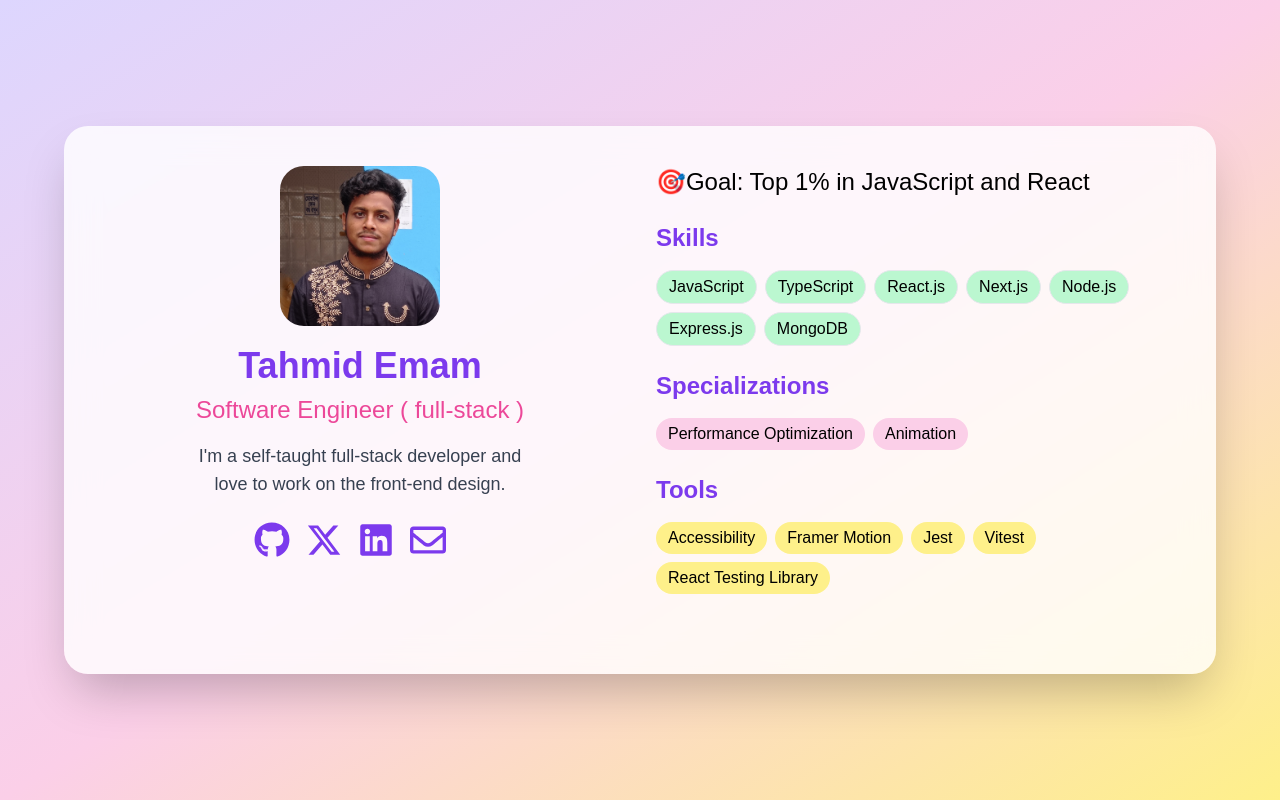
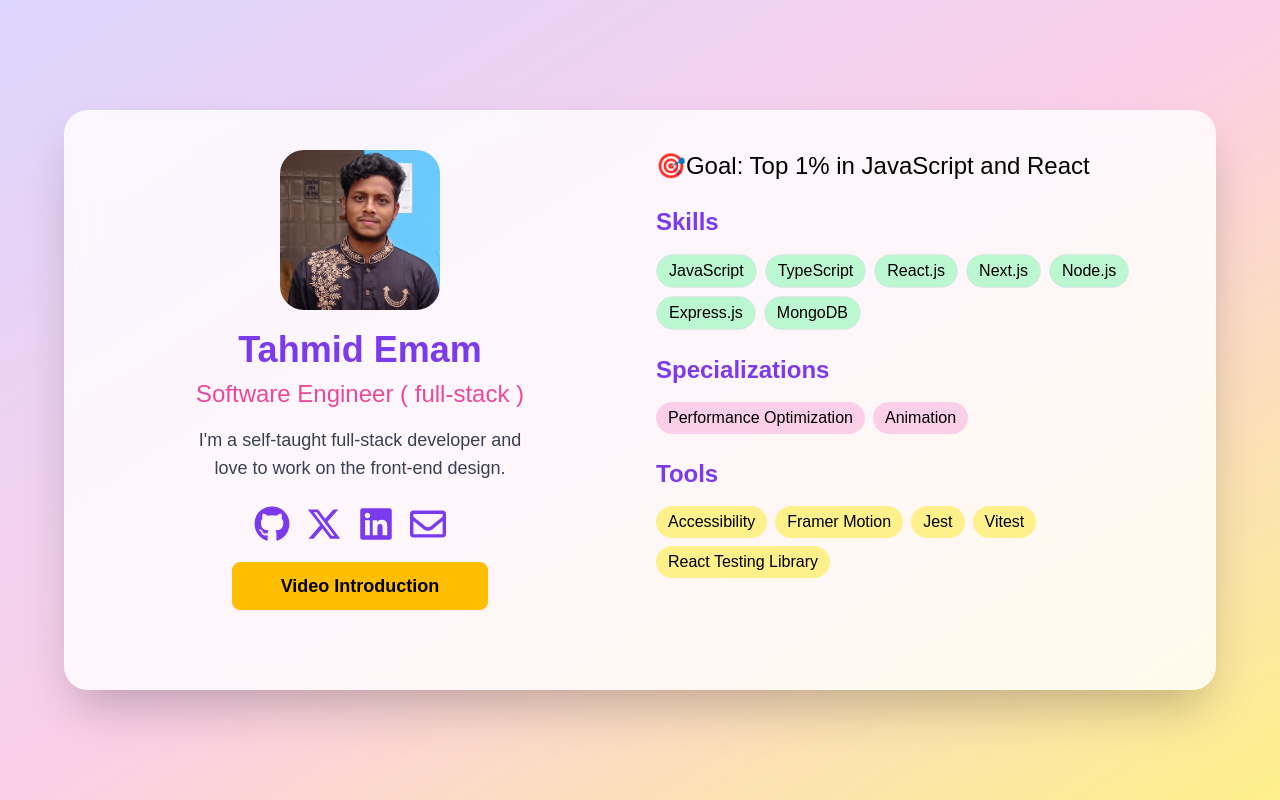
Before and after one commit to tahmid0111/Animated_Portfolio, a Next.js app: page / in a window 1280 px wide. Shown: the top 800 px of the page. Built offline with nearby package versions, Linux system fonts and the light colour scheme.

Commit message:
added video introduction link

```diff
--- a/app/components/AboutMe.tsx
+++ b/app/components/AboutMe.tsx
@@ -56,7 +56,8 @@ export default function AboutMe() {
                 animate={{ opacity: 1 }}
                 transition={{ delay: 0.4 }}
               >
-                I&apos;m a self-taught full-stack developer and love to work on the front-end design.
+                I&apos;m a self-taught full-stack developer and love to work on
+                the front-end design.
               </motion.p>
               <motion.div
                 className="flex space-x-4 sm:ml-[33%] md:ml-[20%] lg:ml-[30%]"
@@ -124,6 +125,16 @@ export default function AboutMe() {
                   <FaRegEnvelope className="text-4xl" />
                 </motion.a>
               </motion.div>
+              <motion.div
+              className="mt-5"
+                initial={{ opacity: 0 }}
+                animate={{ opacity: 1 }}
+                transition={{ delay: 0.5 }}
+              >
+                <a href="https://www.loom.com/share/feef1533aeb94a9b9d81e4c681ccaed2?sid=84ea80fb-53ec-4c89-9bb4-2986c57a38aa"
+                target="_black"
+                className="btn btn-wide btn-warning text-lg">Video Introduction</a>
+              </motion.div>
             </div>
             <Skills />
           </div>
--- a/app/components/Projects.tsx
+++ b/app/components/Projects.tsx
@@ -27,7 +27,7 @@ const projects: Project[] = [
     description: '',
     image: '/weather-app-ss.jpeg',
     technologies: 'Next.js, TypeScript',
-    videoPreview: 'a',
+    // videoPreview: 'a',
     liveUrl: 'https://weather-app-beryl-two-86.vercel.app',
     frontendUrl: 'https://github.com/tahmid0111/Weather_App',
     color: 'blue',
@@ -38,7 +38,7 @@ const projects: Project[] = [
     description: '',
     image: '/gaming-house-ss.png',
     technologies: 'Next.js, TypeScript, Framer-motion',
-    videoPreview: 'a',
+    // videoPreview: 'a',
     liveUrl: 'https://gaming-house-lac.vercel.app/',
     frontendUrl: 'https://github.com/tahmid0111/Gaming_House',
     color: 'green',
@@ -49,7 +49,7 @@ const projects: Project[] = [
     description: '',
     image: '/mediuum-ss.jpeg',
     technologies: 'React.js, Node.js, Express.js, MongoDB',
-    videoPreview: 'a',
+    // videoPreview: 'a',
     documentation: "https://drive.google.com/drive/folders/1iwyKfeqA-Au5kPURfoAAIZugOCabKBxx?usp=sharing",
     frontendUrl: 'https://github.com/tahmid0111/Mediuum_Front_end',
     backendUrl: 'https://github.com/tahmid0111/Mediuum_Back_end',
@@ -61,7 +61,7 @@ const projects: Project[] = [
     description: '',
     image: '/image-gallery-ss.jpeg',
     technologies: 'React.js, Lazy-loading',
-    videoPreview: 'a',
+    // videoPreview: 'a',
     liveUrl: 'https://image-gallery-omega-steel.vercel.app',
     frontendUrl: 'https://github.com/tahmid0111/Image-Gallery',
     color: 'red',
```
